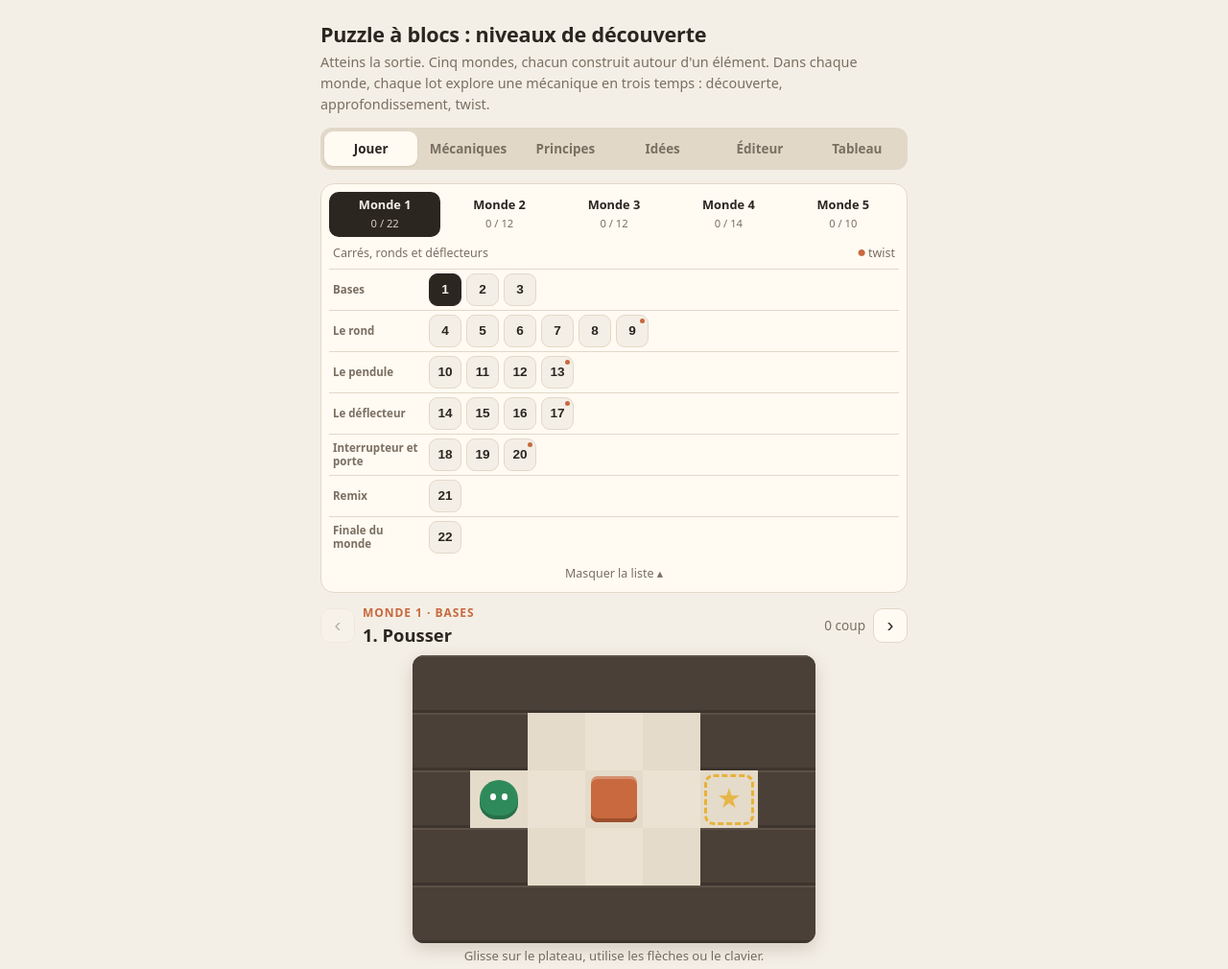
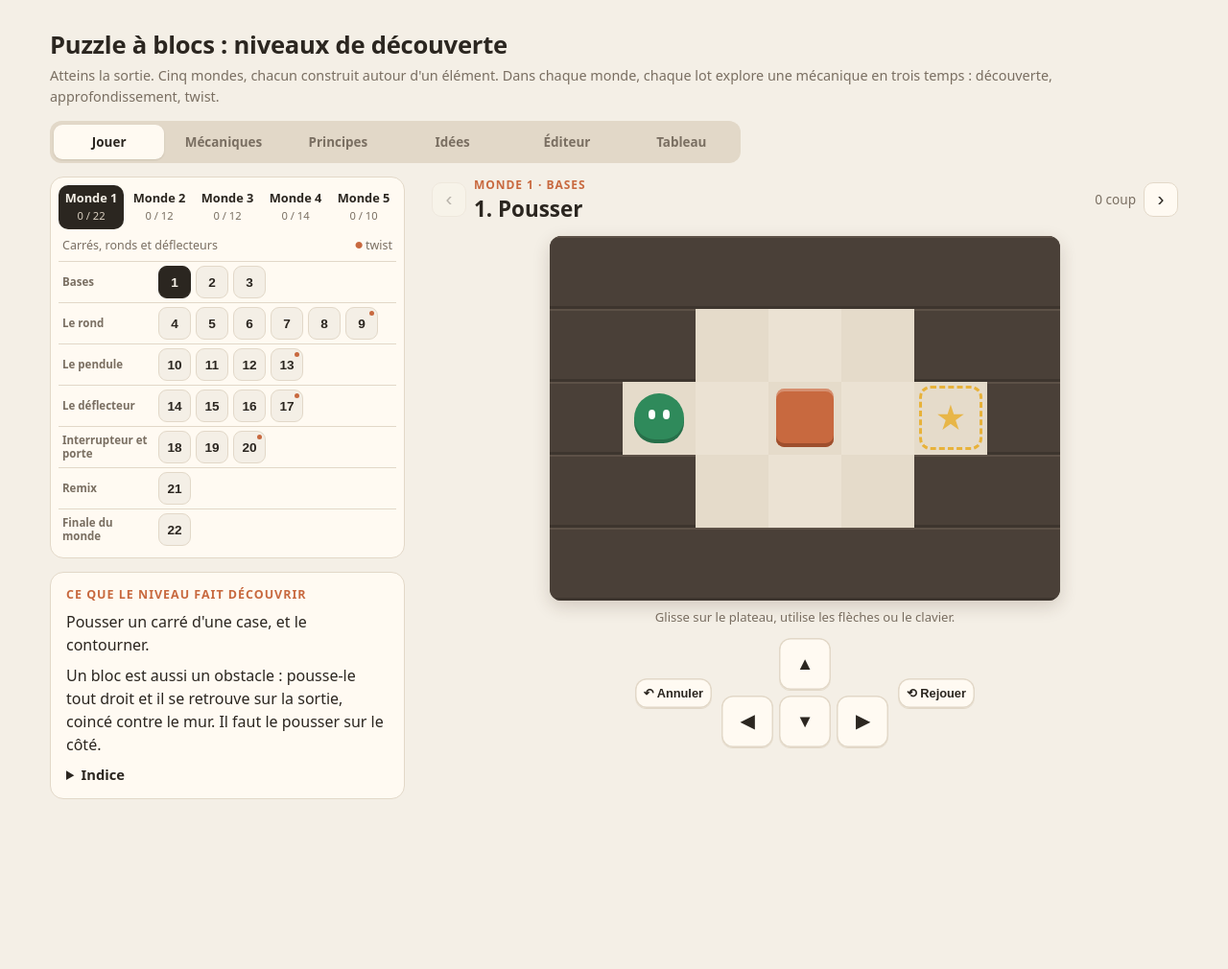
Before and after one commit to Natuy/soko, a website built with Vite: page apps/lab/index.html in a window 1280 px wide. Shown: the top 1010 px of the page at 96% size. After the commit the page ends 909 px from the top, so only its background shows below. Built offline with nearby package versions, Linux system fonts and the light colour scheme.

Commit message:
Lab : mise en page adaptée aux grands écrans
- La page s'élargit (860 px dès 720 px de large, 1240 px dès 960 px) au lieu de rester une colonne de téléphone.
- Jouer : navigation et explications dans une colonne à gauche, plateau à droite ; le plateau
  prend la largeur de sa colonne et la hauteur disponible pour que les contrôles restent visibles.
- Éditeur : le plan à gauche, résultats et ajustement automatique à droite ; les cases suivent
  la largeur de la carte et le clic lit la taille de case réellement dessinée.
- Mécaniques, Principes, Idées : cartes sur deux colonnes.
- Redimensionner la fenêtre redessine le plan de l'éditeur. Mobile inchangé.

Co-Authored-By: Claude Opus 5.5 <noreply@anthropic.com>
Claude-Session: https://claude.ai/code/session_01Qpu52ZjJuypxqRZyBChFMq

```diff
--- a/apps/lab/index.html
+++ b/apps/lab/index.html
@@ -25,7 +25,7 @@
     <div id="mechs"></div>
   </div>
 
-  <div id="tab-princ" hidden>
+  <div id="tab-princ" class="cards" hidden>
     <p class="sub" style="margin-top:-4px">Les règles qu'on suit pour créer et valider chaque niveau.</p>
     <div class="card">
       <h3>Structure</h3>
@@ -67,7 +67,7 @@
     </div>
   </div>
 
-  <div id="tab-ideas" hidden>
+  <div id="tab-ideas" class="cards" hidden>
     <div class="card idea">
       <h3>Demi-carré cassant <span class="tag">En réserve</span></h3>
       <p>Un demi-carré (poussé seulement par sa face plate) qui se brise aussi sous le choc d'un rond, comme un bloc cassant.</p>
@@ -223,6 +223,8 @@
 
   <div id="tab-edit" hidden>
     <p class="sub" style="margin-top:-4px">Dessine un niveau, teste-le, puis mesure s'il offre de vrais choix. Le solveur, l'évaluation et l'ajustement automatique utilisent le même moteur de règles que le jeu.</p>
+    <div class="ed-grid">
+    <div class="ed-main">
     <div class="card">
       <h3>Plan</h3>
       <div class="ed-bar"><select id="ed-load" aria-label="Niveau existant"></select><button class="ed-btn" id="ed-loadbtn">Charger</button></div>
@@ -243,6 +245,8 @@
         <button class="ed-btn" id="ed-copy">Copier le plan (JSON)</button>
       </details>
     </div>
+    </div>
+    <div class="ed-side">
     <div class="card" id="ed-results"><h3>Résultats</h3><p class="ed-note">Lance le solveur ou l'évaluation.</p></div>
     <div class="card">
       <h3>Ajustement automatique</h3>
@@ -250,6 +254,8 @@
       <div class="ed-bar">Durée <input type="number" id="ed-osec" value="30" min="5" max="600"> s · Cible <input type="number" id="ed-otarget" value="2" min="1" max="6"> forts · Cases modifiées max <input type="number" id="ed-odiff" value="7" min="1" max="30"></div>
       <div class="ed-bar"><button class="ed-btn main" id="ed-opt">Lancer l'ajustement</button></div>
       <div id="ed-optres"></div>
+    </div>
+    </div>
     </div>
   </div>
 
@@ -269,11 +275,15 @@
 
   <div id="tab-play">
   <div class="testbar" id="testbar" hidden><span>Test du niveau de l'éditeur</span><button id="testback">← Retour à l'éditeur</button></div>
+  <div class="play-grid">
+  <div class="play-side">
   <div class="nav">
     <div class="worlds" id="worlds"></div>
     <div class="lots" id="lots"></div>
     <button class="navtog" id="navtog"></button>
   </div>
+  </div>
+  <div class="play-main">
   <div class="head2">
     <button class="nb" id="prev" aria-label="Niveau précédent">‹</button>
     <div class="ttl"><div class="stage" id="lvstage"></div><h2 id="lvname"></h2></div>
@@ -304,11 +314,15 @@
     </div>
     <div class="act right"><button id="act">✦ Action</button><button id="reset">⟲ Rejouer</button></div>
   </div>
+  </div>
 
-  <div class="card">
+  <div class="play-side">
+  <div class="card teach-card">
     <h3>Ce que le niveau fait découvrir</h3>
     <div id="teach"></div>
     <details id="hintbox"><summary>Indice</summary><p id="hint"></p><p><button class="ed-btn" id="solbtn">▶ Voir la solution pas à pas</button></p></details>
+  </div>
+  </div>
   </div>
 
 
--- a/apps/lab/src/main.js
+++ b/apps/lab/src/main.js
@@ -12,8 +12,11 @@ const isSolved = i => solved.has(LEVELS[i].name);
 
 function tileSize(L) {
   const w = Math.max(...L.map.map(r => r.length)), h = L.map.length;
-  const maxW = Math.min(window.innerWidth - 28, 612), maxH = Math.max(220, window.innerHeight * 0.48);
-  return Math.floor(Math.min(maxW / w, maxH / h, 60));
+  // la place réelle de la colonne du plateau ; sur grand écran, le plateau peut occuper plus de hauteur
+  const wide = window.innerWidth >= 960;
+  // grand écran : la hauteur de la fenêtre moins l'en-tête de page et les contrôles, pour que tout tienne sans défiler
+  const maxW = $('wrap').clientWidth || Math.min(window.innerWidth - 28, 612), maxH = Math.max(220, wide ? window.innerHeight - 420 : window.innerHeight * 0.48);
+  return Math.floor(Math.min(maxW / w, maxH / h, wide ? 76 : 60));
 }
 const rc = k => k.split(',').map(Number);
 
@@ -354,7 +357,8 @@ $('wrap').addEventListener('pointerup', e => {
   if (Math.max(Math.abs(dx), Math.abs(dy)) < 18) return;
   move(Math.abs(dx) > Math.abs(dy) ? (dx > 0 ? 'right' : 'left') : (dy > 0 ? 'down' : 'up'));
 });
-let rz; addEventListener('resize', () => { clearTimeout(rz); rz = setTimeout(() => { if (!history.length) build(); }, 200); });
+// Redimensionnement : on redessine le plan de l'éditeur, et le plateau s'il n'a pas encore été joué
+let rz; addEventListener('resize', () => { clearTimeout(rz); rz = setTimeout(() => { if (!history.length && !rp) build(); if (!$('tab-edit').hidden) edRender(true); }, 200); });
 function showTab(name) {
   for (const n of ['play', 'mech', 'princ', 'ideas', 'edit', 'table']) { $('tab-' + n).hidden = n !== name; $('tb-' + n).classList.toggle('on', n === name); }
   if (name !== 'play' && rp) { rp.playing = false; rpUI(); }
@@ -415,7 +419,11 @@ function drawStatic(el, map, T, marks) {
   for (const m of marks || []) { const d = document.createElement('div'); d.className = 'ed-mark' + (m.cls ? ' ' + m.cls : ''); d.title = m.title || ''; d.style.left = m.c * T + 'px'; d.style.top = m.r * T + 'px'; el.appendChild(d); }
 }
 
-const edT = () => { const W = edMap[0].length, H = edMap.length; return Math.floor(Math.min((Math.min(window.innerWidth - 28, 612)) / W, (Math.max(260, window.innerHeight * 0.55)) / H, 46)); };
+const edT = () => {
+  const W = edMap[0].length, H = edMap.length, wide = window.innerWidth >= 960;
+  const maxW = $('ed-board').parentElement.clientWidth || Math.min(window.innerWidth - 28, 612);
+  return Math.floor(Math.min(maxW / W, Math.max(260, window.innerHeight * (wide ? 0.6 : 0.55)) / H, wide ? 58 : 46));
+};
 function edSave() { try { localStorage.setItem('pz-editor', JSON.stringify({ map: edMap })); } catch (e) {} }
 function edRender(keepResults) {
   drawStatic($('ed-board'), edMap, edT(), edMarks);
@@ -486,7 +494,7 @@ function edPaint(r, c) {
   edMap = m; edChanged();
 }
 function edCell(e) {
-  const b = $('ed-board').getBoundingClientRect(), T = edT();
+  const b = $('ed-board').getBoundingClientRect(), T = parseFloat($('ed-board').style.getPropertyValue('--t')) || edT();
   const c = Math.floor((e.clientX - b.left) / T), r = Math.floor((e.clientY - b.top) / T);
   return r >= 0 && c >= 0 && r < edMap.length && c < edMap[0].length ? [r, c] : null;
 }
--- a/apps/lab/src/style.css
+++ b/apps/lab/src/style.css
@@ -238,3 +238,31 @@
   .tbl tr.busy td { background: rgba(232,178,58,.12); }
   /* six onglets : plus serrés sur les écrans étroits */
   @media (max-width: 480px) { .tabs { gap: 2px; padding: 3px; } .tabs button { flex: 1 1 auto; padding: 7px 3px; font-size: .72rem !important; min-width: 0; } }
+  /* ---- Écrans moyens et grands : la page s'élargit au lieu de rester en colonne de téléphone ---- */
+  @media (min-width: 720px) {
+    main { max-width: 860px; padding: 20px 24px 56px; }
+  }
+  @media (min-width: 960px) {
+    main { max-width: 1240px; padding: 24px 32px 64px; }
+    h1 { font-size: 1.6rem; }
+    .tabs { max-width: 720px; }
+    /* cartes sur deux colonnes : Mécaniques, Principes, Idées */
+    .cards, #mechs { display: grid; grid-template-columns: repeat(2, minmax(0, 1fr)); gap: 14px; align-items: start; }
+    .cards > .sub, #mechs > .mw { grid-column: 1 / -1; }
+    .cards > .card, #mechs > .card { margin: 0; }
+    #mechs > .mw { margin: 14px 2px 0; }
+    /* Jouer : navigation et explications à gauche, plateau à droite */
+    .play-grid { display: grid; grid-template-columns: minmax(300px, 370px) minmax(0, 1fr); grid-template-rows: auto 1fr; grid-template-areas: "nav main" "teach main"; gap: 0 28px; align-items: start; }
+    .play-grid > .play-side:first-child { grid-area: nav; }
+    .play-grid > .play-side:last-child { grid-area: teach; }
+    .play-main { grid-area: main; position: sticky; top: 12px; }
+    .play-side .nav { margin-bottom: 14px; }
+    .play-side .navtog { display: none; }
+    .play-side .lots.closed { display: block; }
+    .head2 h2 { font-size: 1.4rem; }
+    .board-wrap { margin: 14px 0; }
+    .pad { grid-template-columns: repeat(3, 54px); grid-template-rows: repeat(2, 54px); }
+    /* Éditeur : le plan à gauche, résultats et ajustement à droite */
+    .ed-grid { display: grid; grid-template-columns: minmax(0, 1fr) minmax(340px, 420px); gap: 16px; align-items: start; }
+    .ed-side .card:first-child { position: sticky; top: 12px; max-height: calc(100vh - 24px); overflow-y: auto; }
+  }
```
